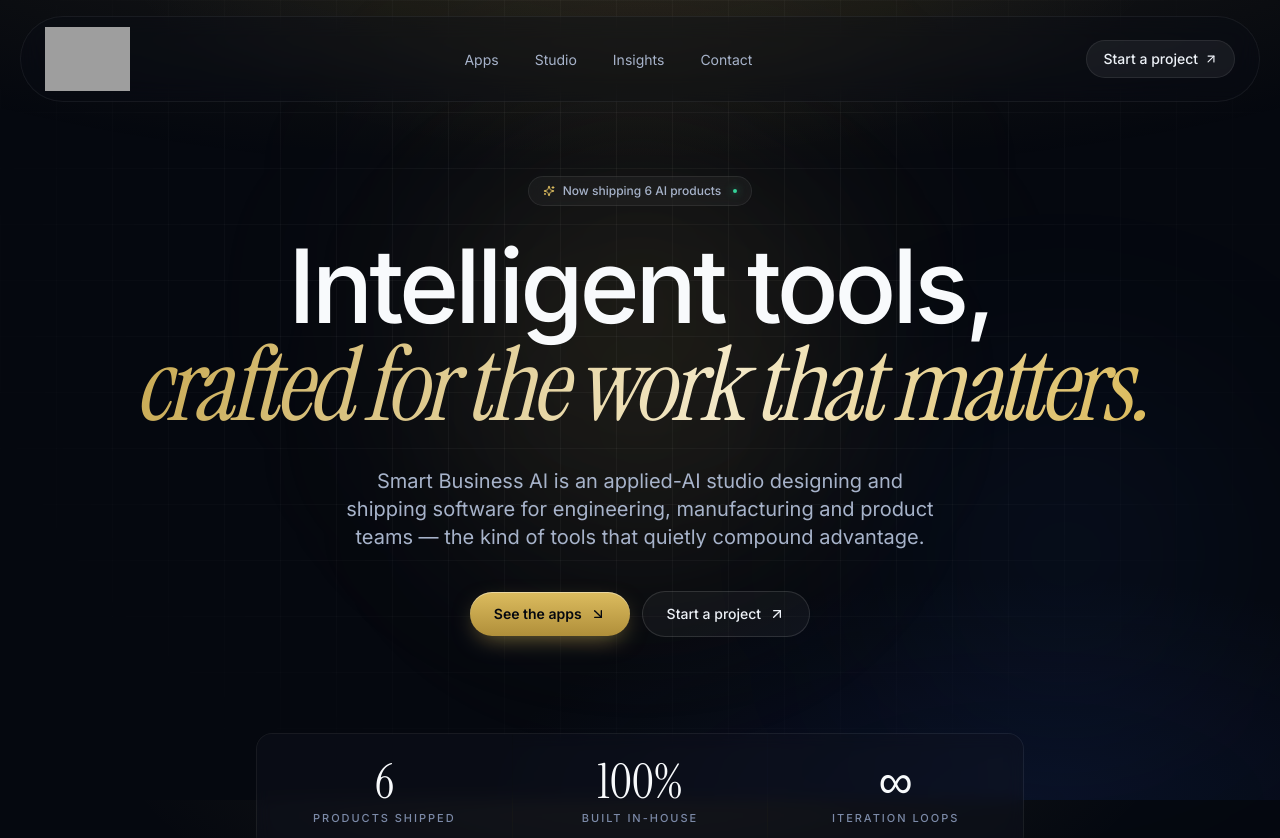
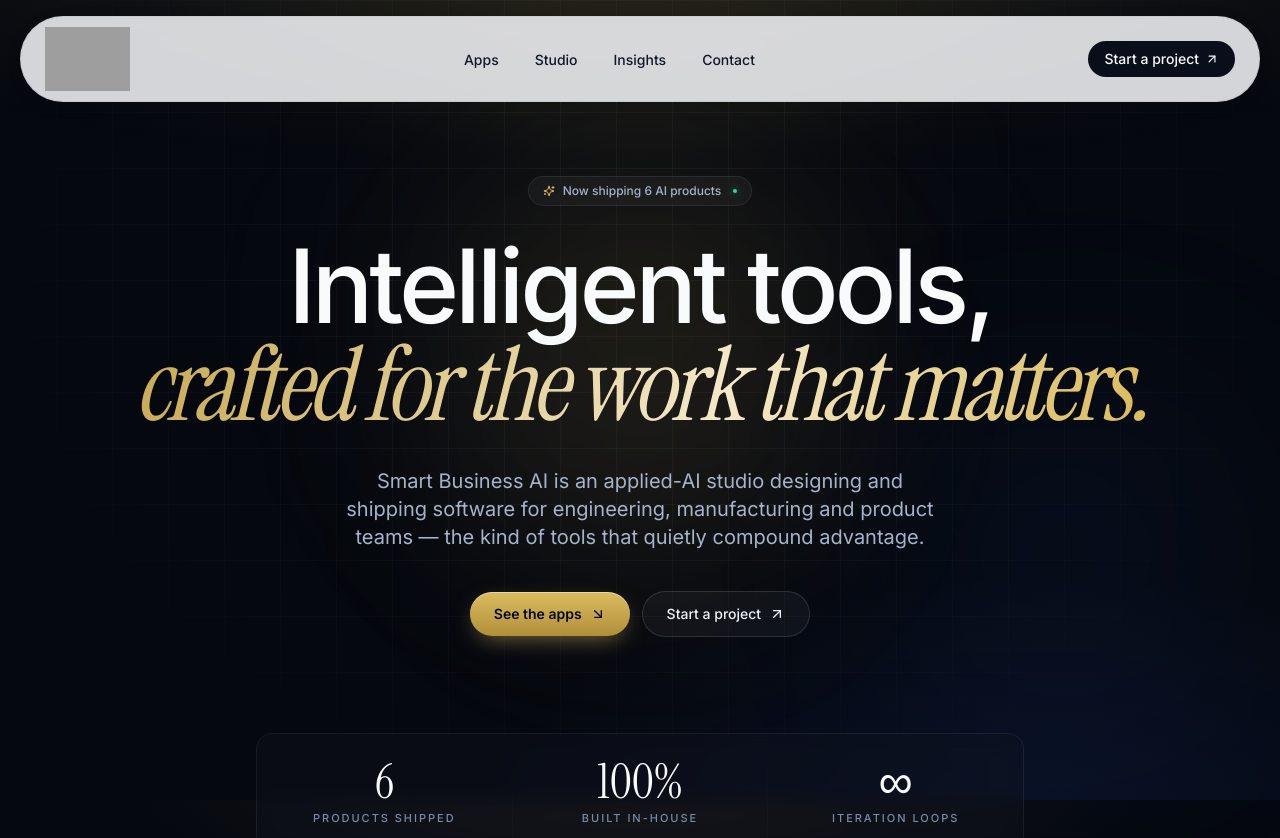
Before and after one commit to liamcarter1/SmartBusinessAI_website, a Next.js app: page / in a window 1280 px wide. Shown: the top 838 px of the page. Built offline with nearby package versions, Linux system fonts and the light colour scheme; grey boxes are pictures that could not be loaded.

Commit message:
Switch nav to light glass pill for logo contrast

```diff
--- a/components/Nav.tsx
+++ b/components/Nav.tsx
@@ -29,10 +29,10 @@ export function Nav() {
       >
         <nav
           className={cn(
-            "w-full max-w-[1240px] rounded-full border border-white/[0.06] px-4 py-2.5 transition-all duration-500 md:px-6",
+            "w-full max-w-[1240px] rounded-full border px-4 py-2.5 transition-all duration-500 md:px-6",
             scrolled
-              ? "bg-ink-900/70 backdrop-blur-xl border-white/[0.10] shadow-[0_8px_32px_-12px_rgba(0,0,0,0.6)]"
-              : "bg-ink-900/30 backdrop-blur-md"
+              ? "border-ink-900/10 bg-slate-50/95 backdrop-blur-xl shadow-[0_8px_32px_-12px_rgba(0,0,0,0.4)]"
+              : "border-ink-900/[0.06] bg-slate-50/85 backdrop-blur-md shadow-[0_4px_24px_-12px_rgba(0,0,0,0.3)]"
           )}
         >
           <div className="flex items-center justify-between gap-4">
@@ -43,7 +43,7 @@ export function Nav() {
                 <li key={item.href}>
                   <Link
                     href={item.href}
-                    className="rounded-full px-4 py-2 text-sm text-slate-300 transition-colors duration-200 hover:bg-white/[0.05] hover:text-slate-50 cursor-pointer"
+                    className="rounded-full px-4 py-2 text-sm font-medium text-ink-800 transition-colors duration-200 hover:bg-ink-900/[0.06] hover:text-ink-950 cursor-pointer"
                   >
                     {item.label}
                   </Link>
@@ -54,7 +54,7 @@ export function Nav() {
             <div className="flex items-center gap-2">
               <Link
                 href="#contact"
-                className="hidden md:inline-flex items-center gap-1.5 rounded-full bg-white/[0.06] border border-white/[0.08] px-4 py-2 text-sm font-medium text-slate-100 transition-all duration-200 hover:bg-white/[0.10] hover:border-white/[0.15] cursor-pointer"
+                className="hidden md:inline-flex items-center gap-1.5 rounded-full bg-ink-900 px-4 py-2 text-sm font-medium text-slate-50 transition-all duration-200 hover:bg-ink-800 cursor-pointer"
               >
                 Start a project
                 <ArrowUpRight className="h-3.5 w-3.5" />
@@ -62,7 +62,7 @@ export function Nav() {
               <button
                 aria-label={open ? "Close menu" : "Open menu"}
                 onClick={() => setOpen((o) => !o)}
-                className="inline-flex h-9 w-9 items-center justify-center rounded-full border border-white/[0.08] bg-white/[0.04] text-slate-100 transition-colors duration-200 hover:bg-white/[0.08] md:hidden cursor-pointer"
+                className="inline-flex h-9 w-9 items-center justify-center rounded-full border border-ink-900/10 bg-ink-900/[0.04] text-ink-800 transition-colors duration-200 hover:bg-ink-900/[0.08] md:hidden cursor-pointer"
               >
                 {open ? <X className="h-4 w-4" /> : <Menu className="h-4 w-4" />}
               </button>
```
